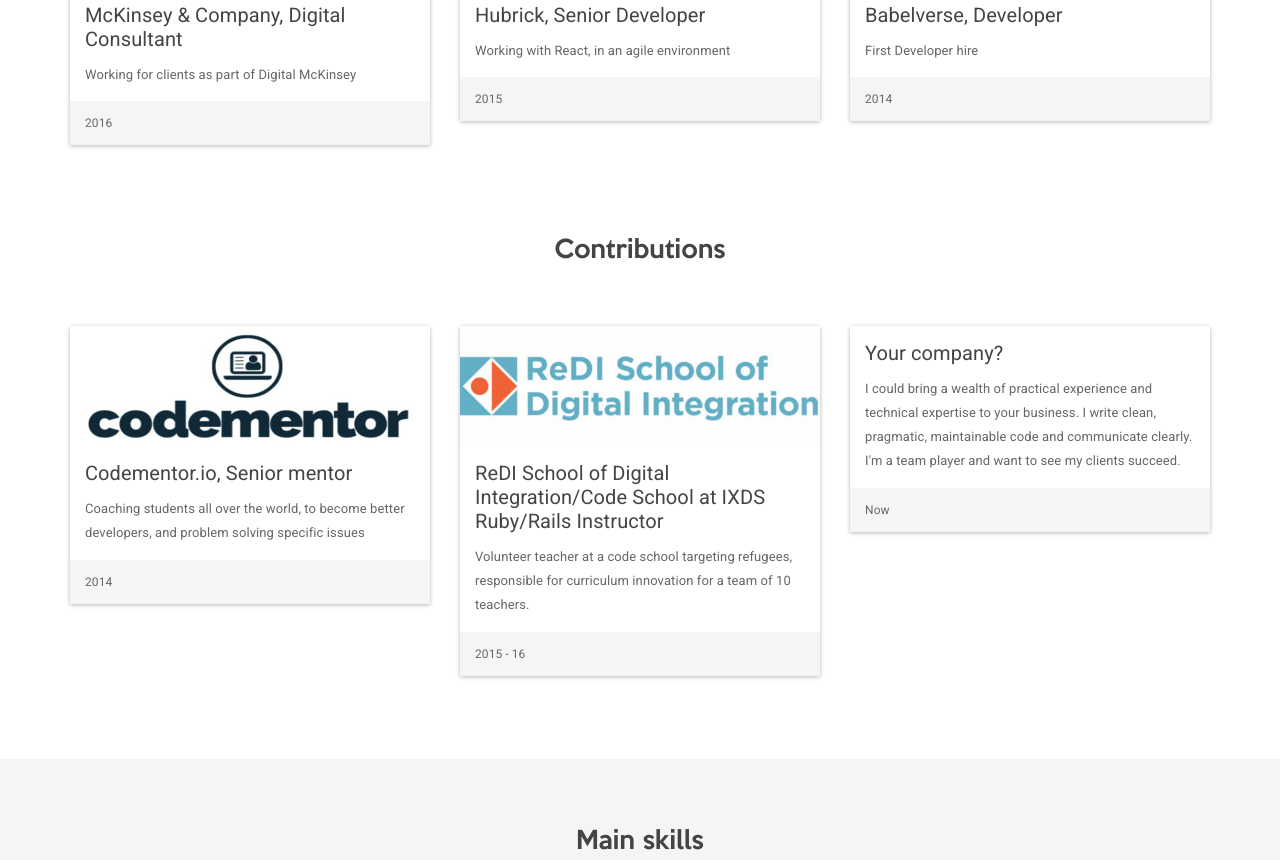
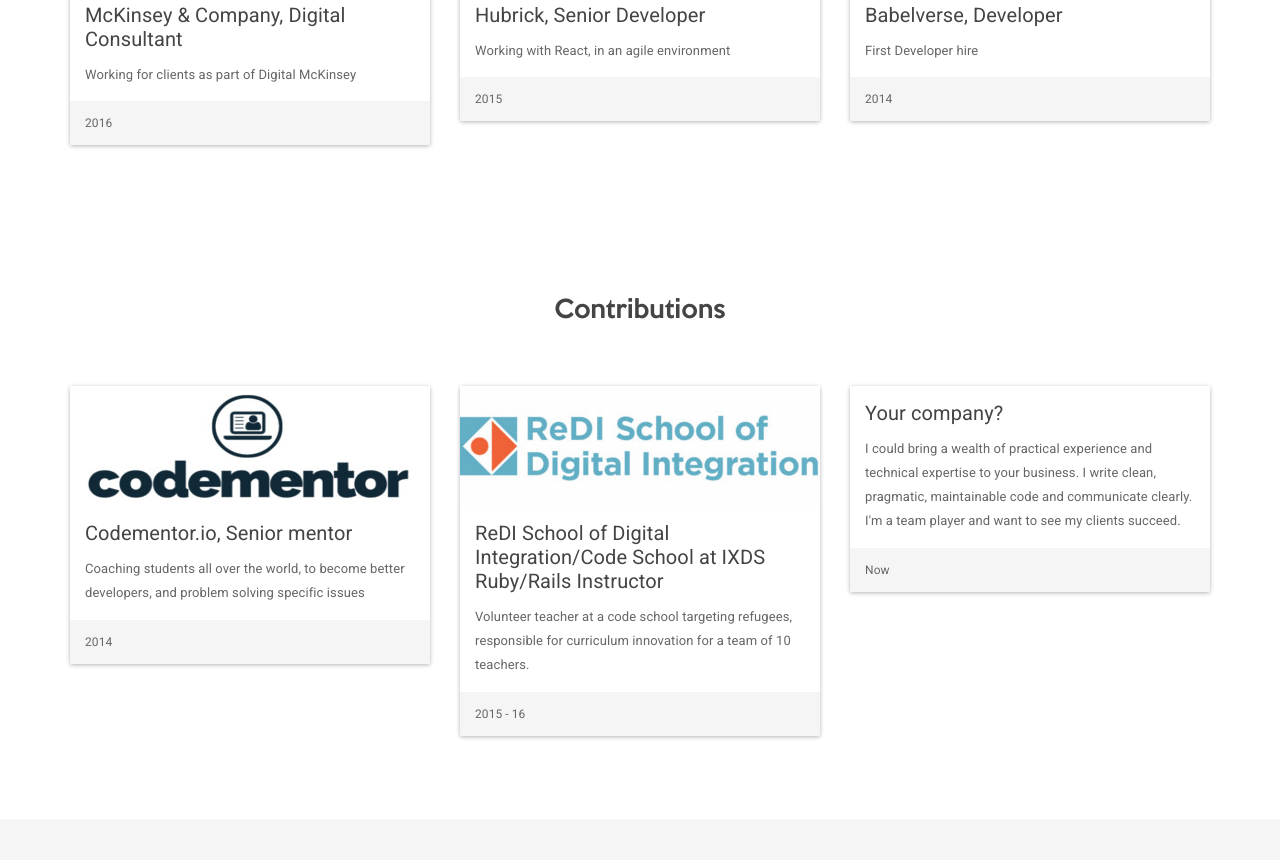
Before and after one commit to josephfinlayson/personal-website, a website: page index.html in a window 1280 px wide. Shown: the part 1090-1950 px from the top of the page. Drawn offline with Linux system fonts and the light colour scheme.

Commit message:
Fix - About link in navbar + html struct changes

```diff
--- a/index.html
+++ b/index.html
@@ -48,7 +48,7 @@
 </nav>
 <div class="main">
     <div class="component-fullscreen"
-         style="background-color:#f5f5f5;">
+         style="background-color:#f5f5f5;" id="about">
         <canvas id="starfield">
         </canvas>
         <div class="container mask">
@@ -114,9 +114,13 @@
                     </div>
                 </div>
             </div>
-            <div class="row" id="contributions">
+        </div>
+    </div>
+    <div class="content" id="contributions">
+        <div class="container">
+            <div class="row">
                 <div class="col-xs-12">
-                    <h4 class="funky text-center no-margin-top no-margin-bottom sb-3 clearfix">Contributions</h4>
+                    <h4 class="funky text-center mb-3 no-margin-top clearfix">Contributions</h4>
                 </div>
             </div>
             <div class="row">
```
